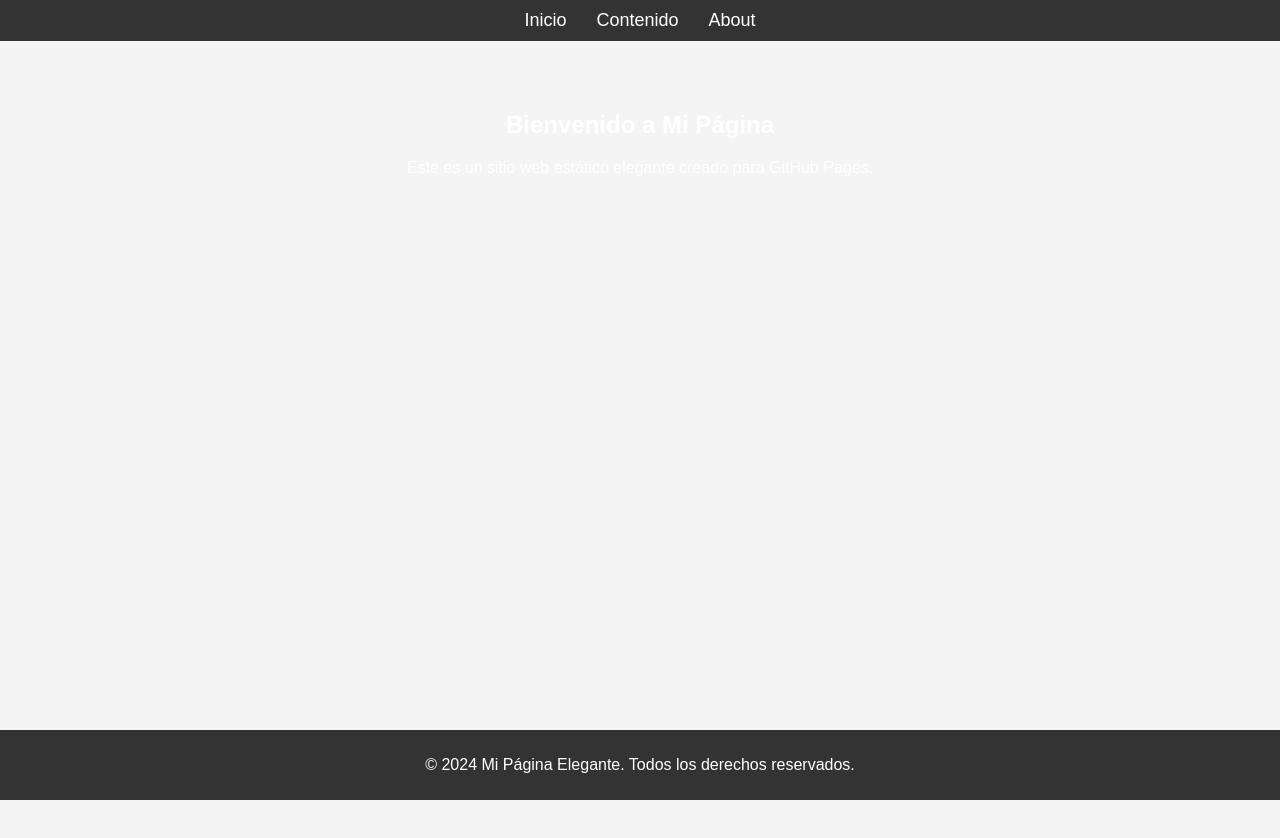
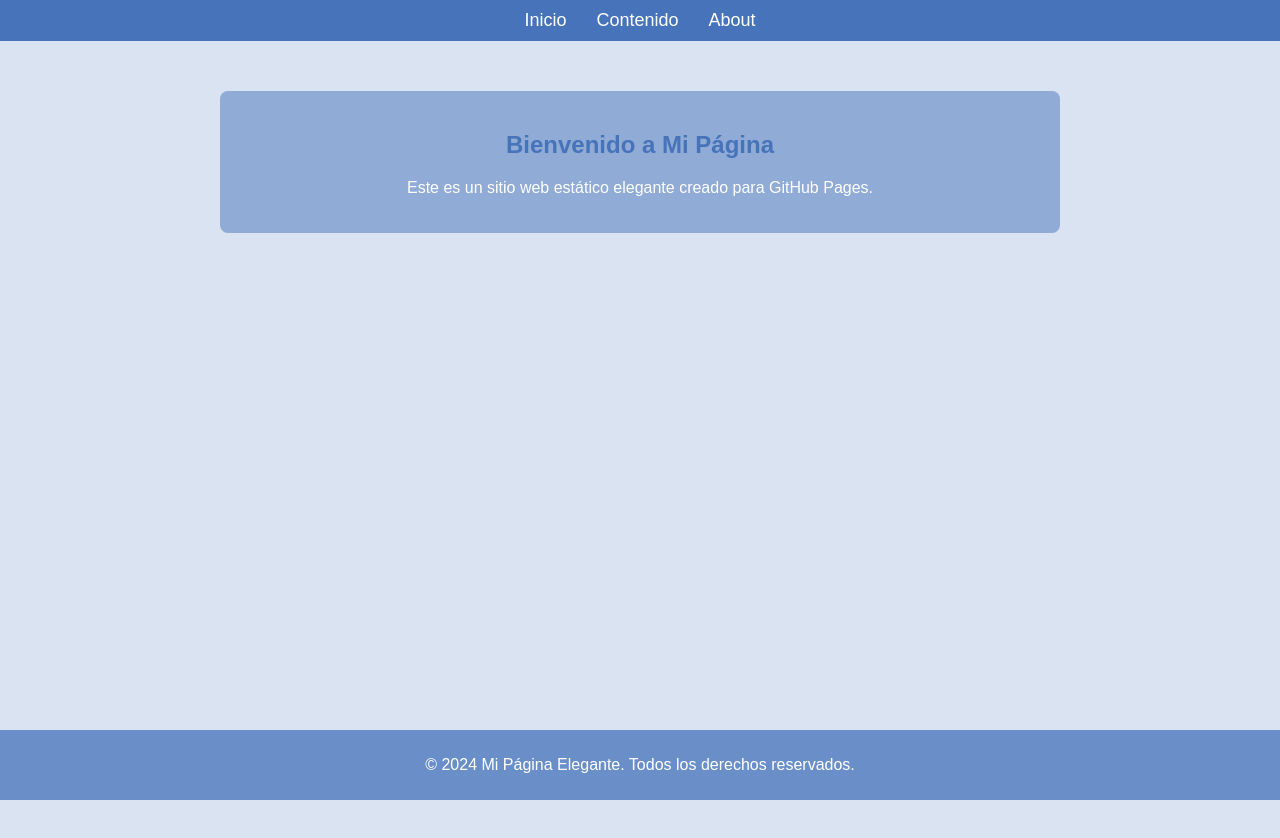
Before and after one commit to 1td0tech/1td0tech.github.io, a plain HTML site: page index.html in a window 1280 px wide. Drawn offline with Linux system fonts and the light colour scheme.

Commit message:
Update styles.css

```diff
--- a/styles.css
+++ b/styles.css
@@ -3,11 +3,11 @@ body {
     margin: 0;
     padding: 0;
     color: #333;
-    background-color: #f4f4f4;
+    background-color: #D9E3F2; /* Color de fondo principal */
 }
 
 header {
-    background-color: #333;
+    background-color: #4673B9; /* Color del encabezado */
     color: #fff;
     padding: 10px 0;
 }
@@ -31,7 +31,7 @@ nav ul.menu li a {
 }
 
 nav ul.menu li a:hover {
-    color: #f4f4f4;
+    color: #B4C7E4; /* Efecto hover */
     text-decoration: underline;
 }
 
@@ -49,14 +49,18 @@ section#inicio {
 .content {
     max-width: 800px;
     margin: 0 auto;
+    background-color: #8FABD6; /* Color de fondo para secciones */
+    padding: 20px;
+    border-radius: 8px;
 }
 
 h1, h2 {
+    color: #4673B9; /* Color para los títulos */
     margin-bottom: 20px;
 }
 
 footer {
-    background-color: #333;
+    background-color: #6A8FC8; /* Color del pie de página */
     color: #fff;
     text-align: center;
     padding: 10px 0;
```
